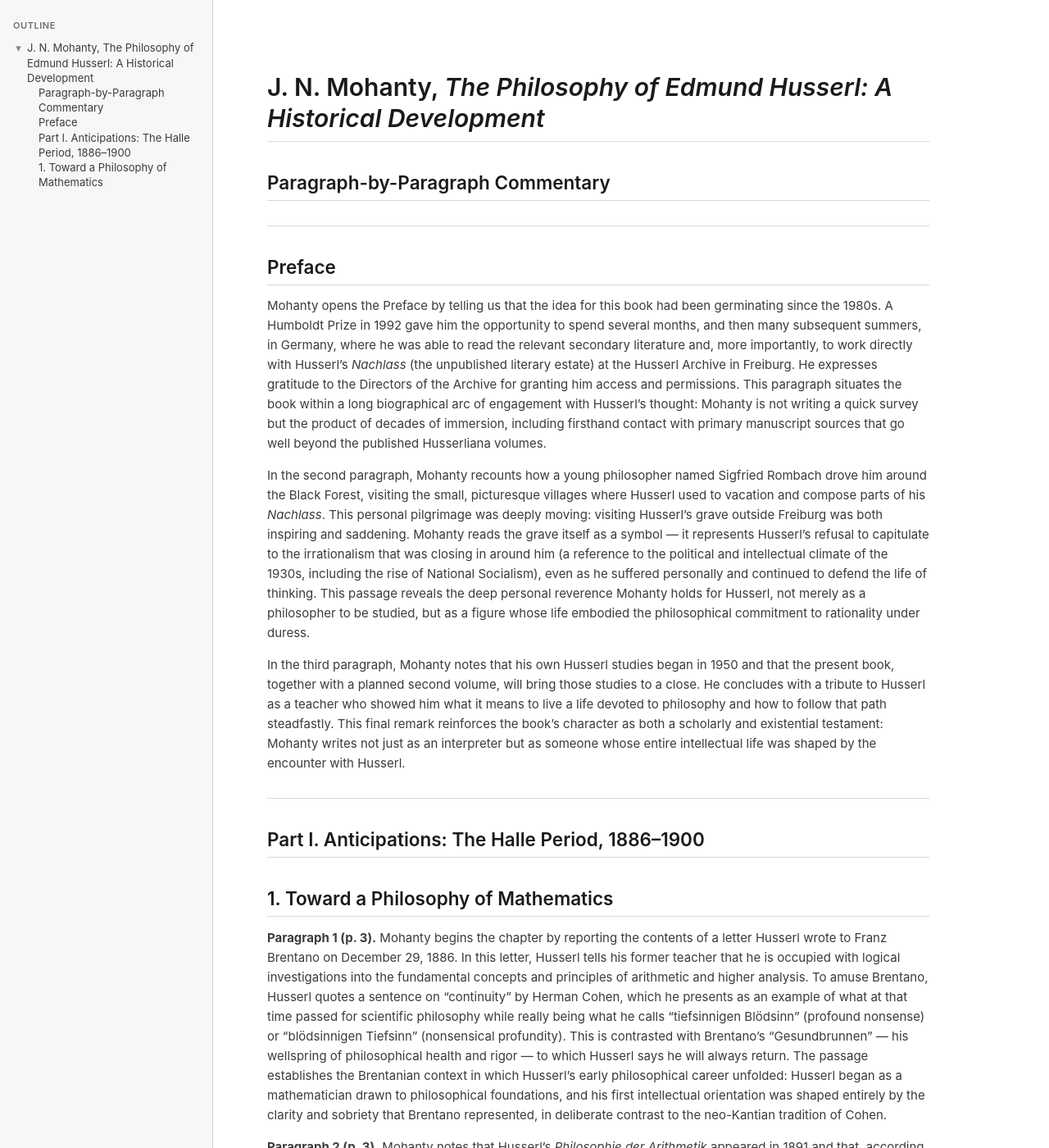
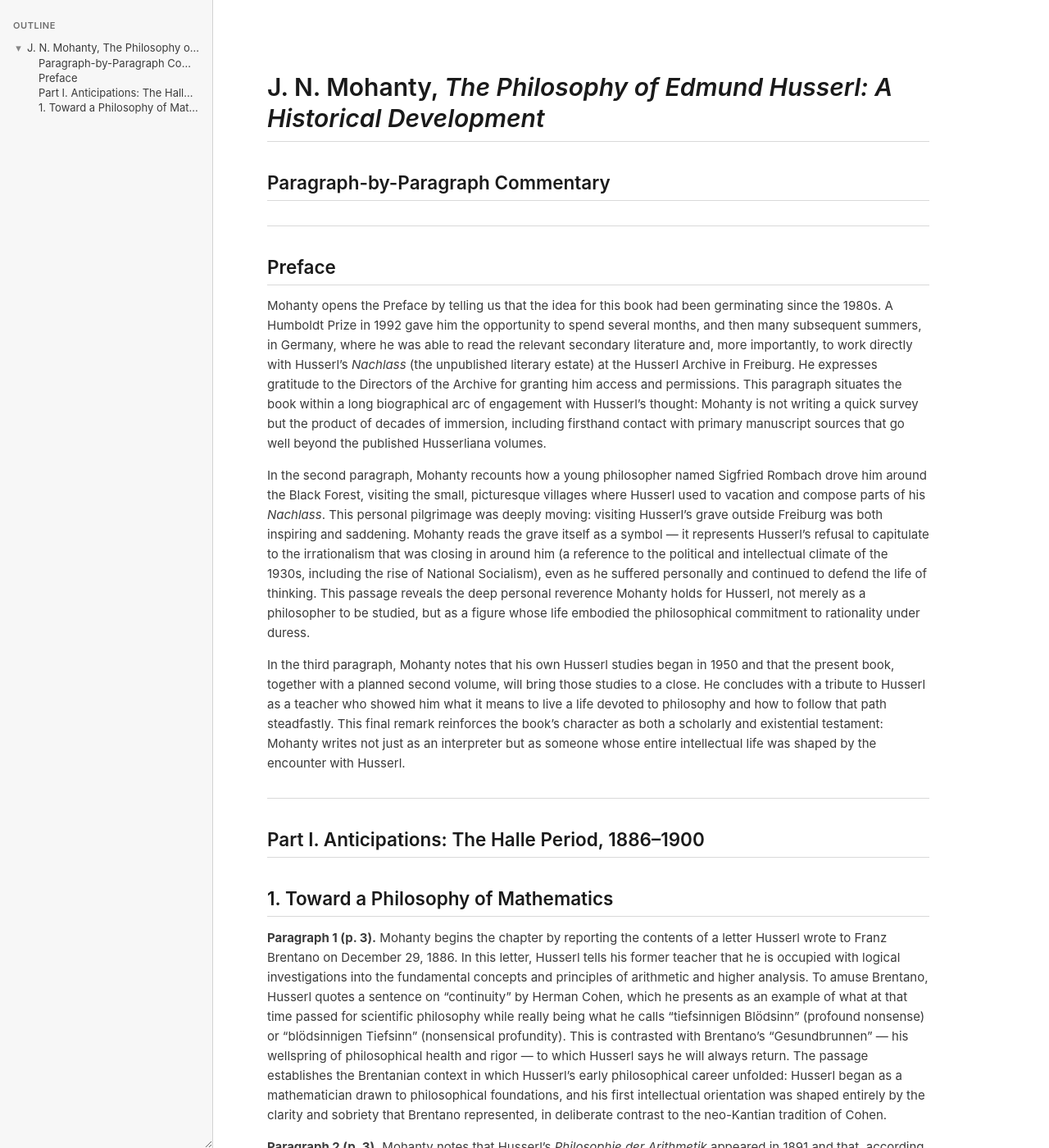
Before and after one commit to faultynode/commentaries, a Jekyll site: the page built from Mohanty Husserl.md, in a window 1280 px wide and 1400 px high. Shown: the whole window at 82% size. Built offline with Jekyll 4.4.1, drawn with Linux system fonts in a browser that asks for light colours.

Commit message:
Truncate outline links, make sidebar resizable, show full text on hover
Outline entries no longer wrap; they truncate with an ellipsis when
too long for the sidebar width. Add a horizontal resize handle to
#toc (with min/max width bounds) so the sidebar can be widened, and
set a title attribute on each link so hovering reveals the full
heading text via native tooltip.

Co-Authored-By: Claude Sonnet 5 <noreply@anthropic.com>

```diff
--- a/assets/css/style.scss
+++ b/assets/css/style.scss
@@ -147,7 +147,10 @@ img {
   left: 0;
   bottom: 0;
   width: 260px;
-  overflow-y: auto;
+  min-width: 180px;
+  max-width: 600px;
+  overflow: auto;
+  resize: horizontal;
   padding: 24px 16px;
   background: var(--sidebar-bg);
   border-right: 1px solid var(--border);
@@ -178,6 +181,7 @@ img {
   display: flex;
   align-items: baseline;
   gap: 4px;
+  min-width: 0;
 }
 
 .toc-toggle {
@@ -206,8 +210,14 @@ img {
 }
 
 .toc-link {
+  display: block;
+  flex: 1 1 auto;
+  min-width: 0;
   color: var(--fg);
   text-decoration: none;
+  white-space: nowrap;
+  overflow: hidden;
+  text-overflow: ellipsis;
 }
 
 .toc-link:hover {
--- a/assets/js/toc.js
+++ b/assets/js/toc.js
@@ -43,6 +43,7 @@
       link.className = 'toc-link';
       link.href = '#' + h.id;
       link.textContent = h.textContent;
+      link.title = h.textContent;
       row.appendChild(link);
 
       li.appendChild(row);
```
